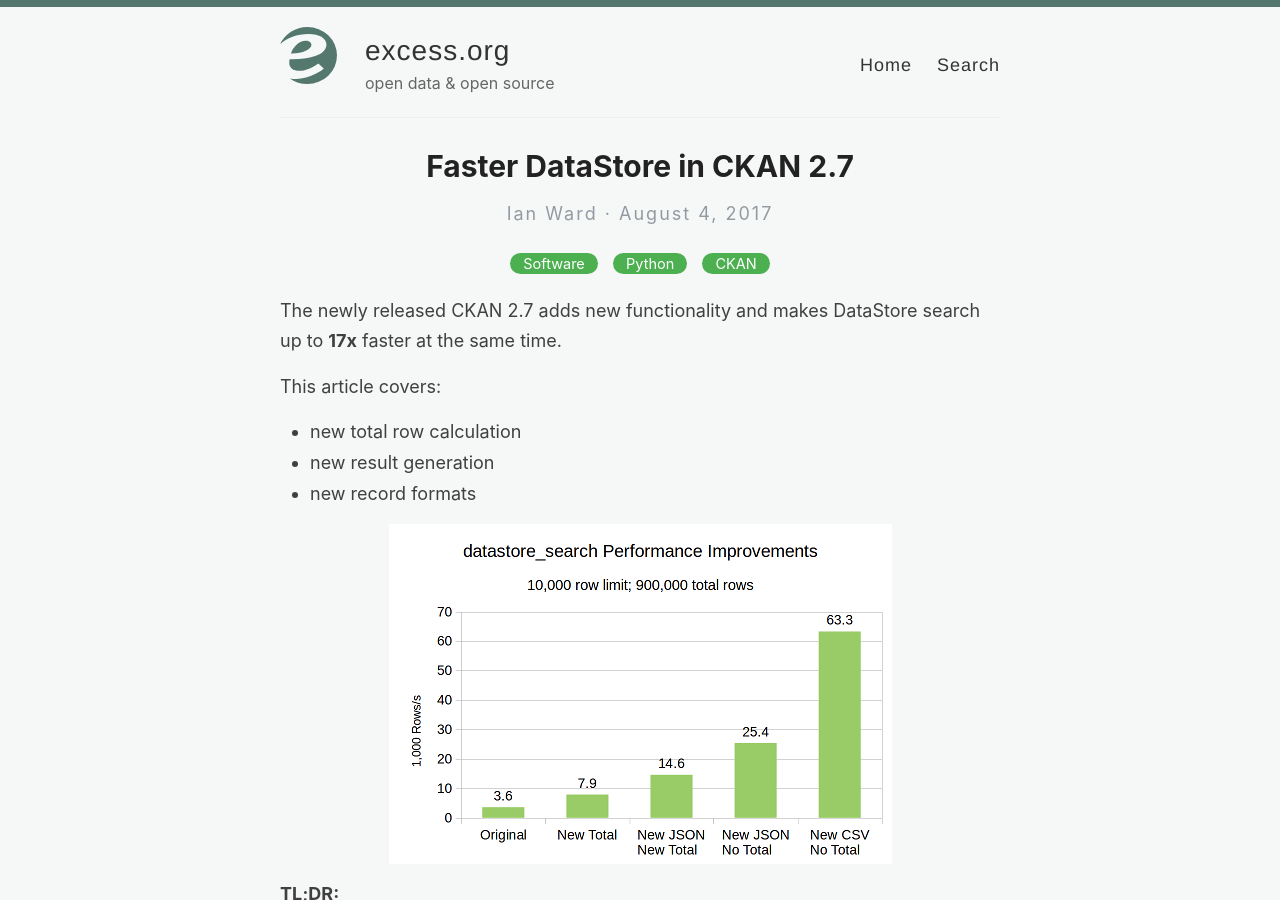
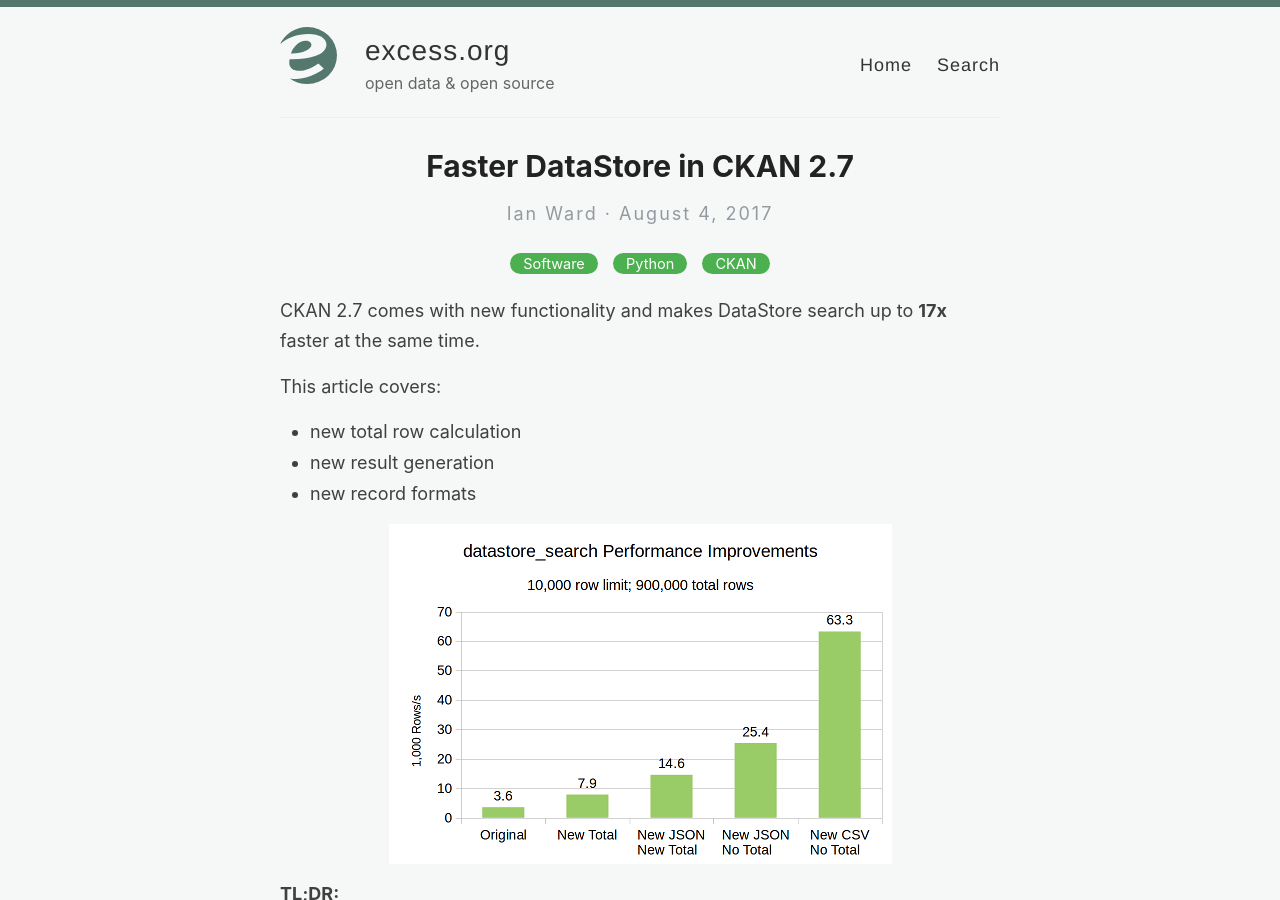
Before and after one commit to wardi/wardi.github.io, a Jekyll site: the page built from _posts/2017-08-04-faster-datastore-2-7.md, in a window 1280 px wide and 900 px high. Built offline with Jekyll 4.4.1, drawn with Linux system fonts in a browser that asks for light colours.

Commit message:
less new

```diff
--- a/_posts/2017-08-04-faster-datastore-2-7.md
+++ b/_posts/2017-08-04-faster-datastore-2-7.md
@@ -6,7 +6,7 @@
 excerpt_separator: <!--more-->
 ---
 
-The newly released CKAN 2.7 adds new functionality and makes DataStore search up to **17x** faster at the same time.
+CKAN 2.7 comes with new functionality and makes DataStore search up to **17x** faster at the same time.
 
 This article covers:
 - new total row calculation
```
